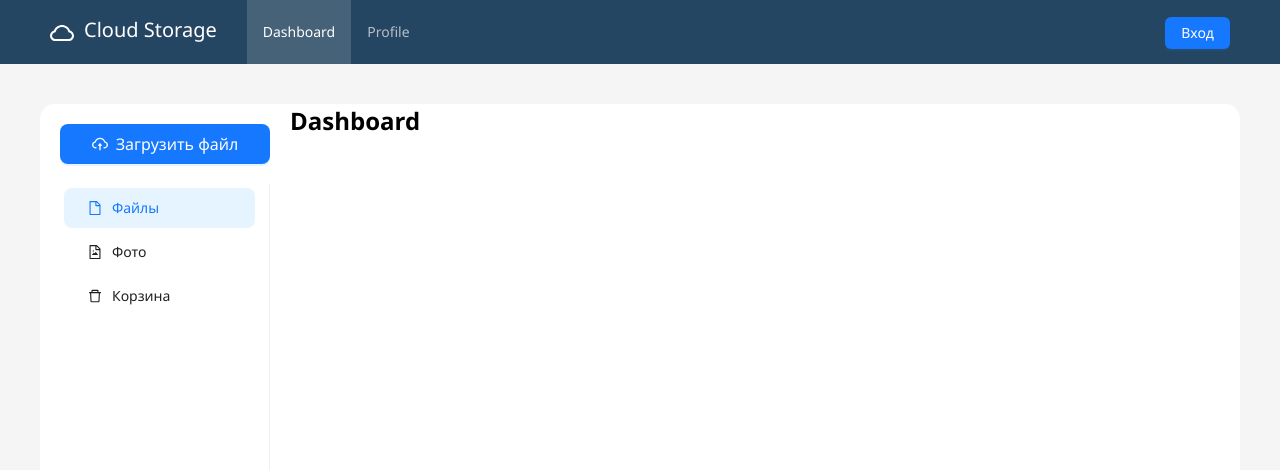
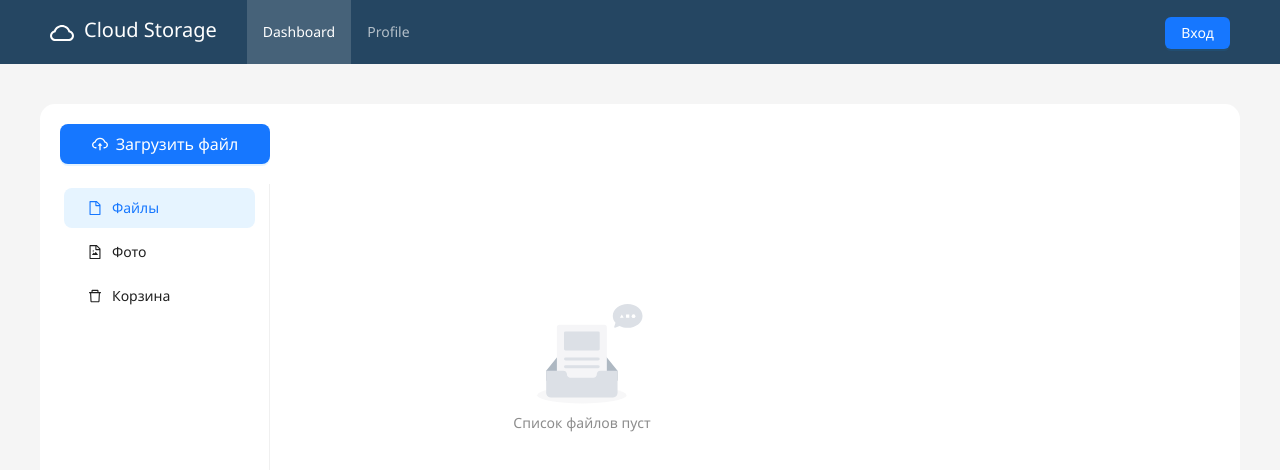
Before and after one commit to Schmit004/Cloud-storage-frontend, a Next.js app: page /dashboard in a window 1280 px wide. Shown: the top 470 px of the page. Built offline with nearby package versions, Linux system fonts and the light colour scheme; no server answers.

Commit message:
Добавляет список файлов, на dashboard-страницу

```diff
--- a/api/dto/files.dto.ts
+++ b/api/dto/files.dto.ts
@@ -1,7 +1,7 @@
 import { User } from "@/api/dto/auth.dto";
 
 export interface FileItem {
-  filename: string;
+  fileName: string;
   originalName: string;
   size: number;
   mimetype: string;
--- a/app/(main)/dashboard/page.tsx
+++ b/app/(main)/dashboard/page.tsx
@@ -1,16 +1,23 @@
+"use client";
+
 import * as Api from '@/api';
-import styles from '@/styles/Dashboard.module.scss';
+import { FileItem } from '@/api/dto/files.dto';
+import { Files } from '@/module/Files';
+import { useEffect, useState } from 'react';
 
-export default async function Dashboard() {
-  let items: any[] = [];
+export default function Dashboard() {
+  const [files, setFiles] = useState<FileItem[]>([]);
 
-  try {
-    items = await Api.files.getAll();
-  } catch (err) {
-    console.log(err);
-  }
+  useEffect(() => {
+    const fetchFiles = async () => {
+      const files = await Api.files.getAll();
+      setFiles(files);
+    };
+
+    fetchFiles();
+  }, []);
 
   return (
-    <h1>Dashboard</h1>
+    <Files items={files} withActions />
   );
 }
--- a/components/FileCard/index.tsx
+++ b/components/FileCard/index.tsx
@@ -1,4 +1,3 @@
-
 import React from "react";
 import styles from "./FileCard.module.scss";
 import { isImage } from "@/utils/isImage";
--- a/components/FileList/index.tsx
+++ b/components/FileList/index.tsx
@@ -16,7 +16,7 @@ export const FileList: React.FC<FileListProps> = ({ items, onFileSelect }) => {
     <div className={styles.root}>
       {items.map((item) => (
         <div data-id={item.id} key={item.id} className="file">
-          <FileCard filename={item.filename} originalName={item.originalName} />
+          <FileCard filename={item.fileName} originalName={item.originalName} />
         </div>
       ))}
 
--- a/module/Files.tsx
+++ b/module/Files.tsx
@@ -1,4 +1,4 @@
-import React from "react";
+import React, { useEffect, useState } from "react";
 import { FileItem } from "@/api/dto/files.dto";
 import { FileActions } from "@/components/FileActions";
 import { FileList, FileSelectType } from "@/components/FileList";
@@ -11,8 +11,12 @@ interface FilesProps {
 }
 
 export const Files: React.FC<FilesProps> = ({ items, withActions }) => {
-  const [files, setFiles] = React.useState(items || []);
+  const [files, setFiles] = useState(items || []);
   const [selectedIds, setSelectedIds] = React.useState<number[]>([]);
+
+  useEffect(() => {
+    setFiles(items);
+  }, [items]);
 
   const onFileSelect = (id: number, type: FileSelectType) => {
     if (type === "select") {
```
